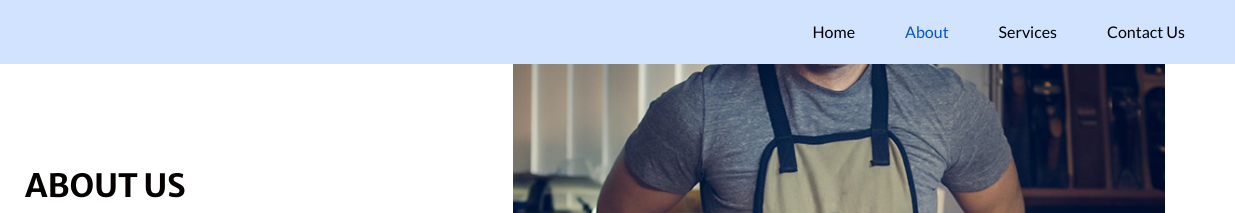
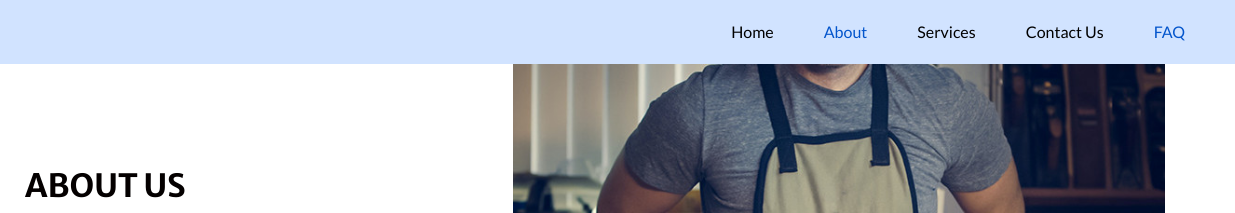
Before and after one commit to elabiad-malika2/SOS-FINAL, a plain HTML site: page about.html in a window 1280 px wide. Shown: the top 213 px of the page, 45-1280 px from the left. Drawn offline with nearby package versions, Linux system fonts and the light colour scheme; some packages are replaced by stand-ins of ours.

Commit message:
Update about.html

```diff
--- a/about.html
+++ b/about.html
@@ -43,6 +43,9 @@
               </li>
               <li class="nav-item">
                 <a class="nav-link" href="contact.html">Contact Us</a>
+              </li>
+              <li class="nav-item active">
+                  <a class="nav-link" href="faq.html">FAQ</a>
               </li>
             </ul>
           </div>
```
